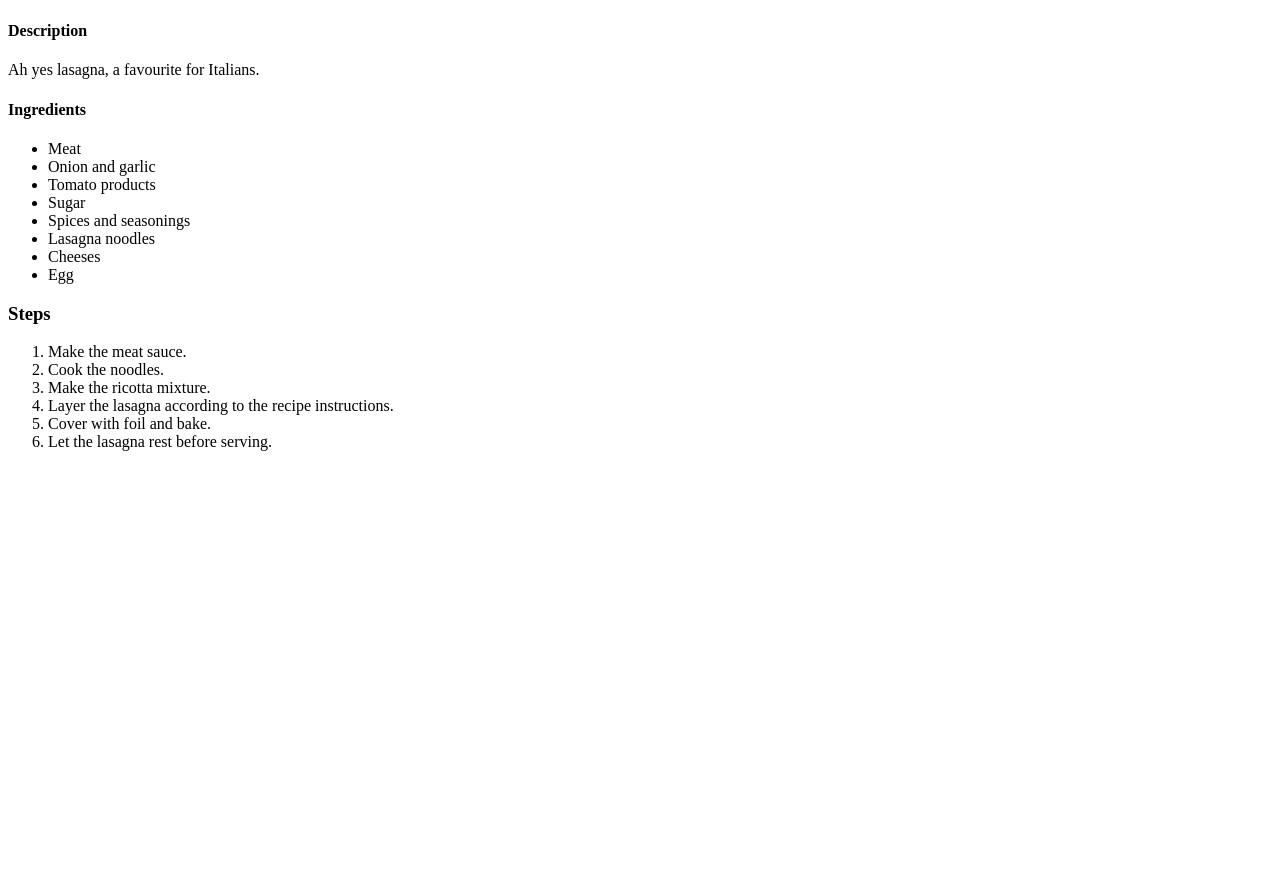
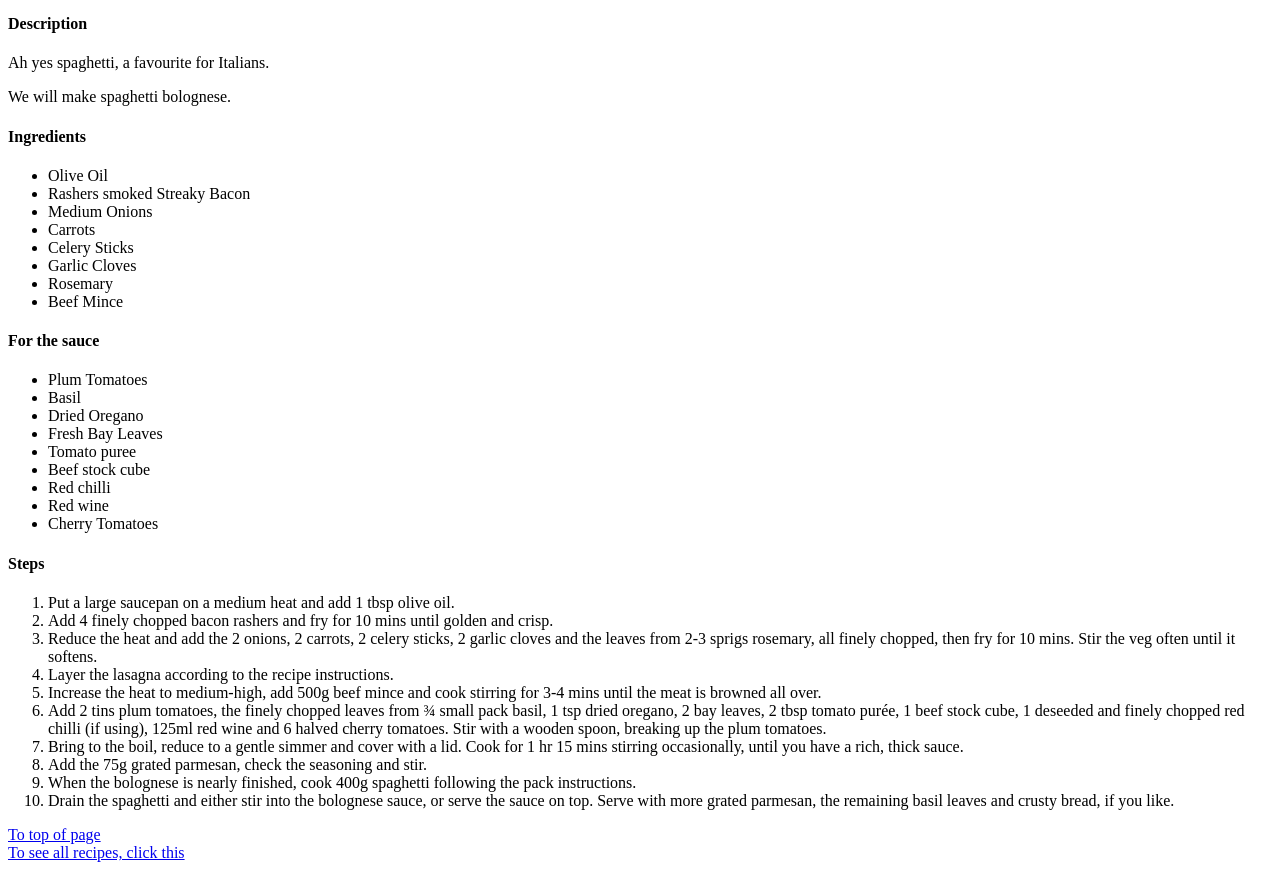
Before and after one commit to RisingToTheSky/odin-recipes, a plain HTML site: page recipes/spaghetti.html in a window 1280 px wide. Shown: the part 282-1152 px from the top of the page. Before the commit the page ends 800 px from the top, so only its background shows below. Drawn offline with Linux system fonts and the light colour scheme; files whose address does not match are found by name.

Commit message:
Add recipes for pizza and spaghetti
Added recipes, with structure as lasagna.

```diff
--- a/recipes/spaghetti.html
+++ b/recipes/spaghetti.html
@@ -3,33 +3,56 @@
 <head>
     <meta charset="UTF-8">
     <meta name="viewport" content="width=device-width, initial-scale=1.0">
-    <title>lasagna</title>
+    <title>Spaghetti</title>
 </head>
 <body>
-    <h1>Lasagna</h1>
-    <img src= "/home/risingtothesky/repos/odin-recipes/images/lasagna.jpg"  alt="finished lasagna">
+    <header id="header">
+        <h1>Spaghetti</h1>
+    </header>
+    <img src= "../images/spaghetti.png"  alt="finished lasagna">
     <h4>Description</h4>
-    <p>Ah yes lasagna, a favourite for Italians.</p>
+    <p>Ah yes spaghetti, a favourite for Italians.</p>
+    <p>We will make spaghetti bolognese.</p>
     <h4>Ingredients</h4>
     <ul>
-        <li>Meat</li>
-        <li>Onion and garlic</li>
-        <li>Tomato products</li>
-        <li>Sugar</li>
-        <li>Spices and seasonings</li>
-        <li>Lasagna noodles</li>
-        <li>Cheeses</li>
-        <li>Egg</li>
+        <li>Olive Oil</li>
+        <li>Rashers smoked Streaky Bacon</li>
+        <li>Medium Onions</li>
+        <li>Carrots</li>
+        <li>Celery Sticks</li>
+        <li>Garlic Cloves</li>
+        <li>Rosemary</li>
+        <li>Beef Mince</li>
     </ul>
-    <h3>Steps</h3>
+    <h4>For the sauce</h4>
+    <ul>
+        <li>Plum Tomatoes</li>
+        <li>Basil</li>
+        <li>Dried Oregano</li>
+        <li>Fresh Bay Leaves</li>
+        <li>Tomato puree</li>
+        <li>Beef stock cube</li>
+        <li>Red chilli</li>
+        <li>Red wine</li>
+        <li>Cherry Tomatoes</li>
+    </ul>
+
+    <h4>Steps</h4>
     <ol>
-        <li>Make the meat sauce.</li>
-        <li>Cook the noodles.</li>
-        <li>Make the ricotta mixture.</li>
+        <li>Put a large saucepan on a medium heat and add 1 tbsp olive oil.</li>
+        <li>Add 4 finely chopped bacon rashers and fry for 10 mins until golden and crisp.</li>
+        <li>Reduce the heat and add the 2 onions, 2 carrots, 2 celery sticks, 2 garlic cloves and the leaves from 2-3 sprigs rosemary, all finely chopped, then fry for 10 mins. Stir the veg often until it softens.</li>
         <li>Layer the lasagna according to the recipe instructions.</li>
-        <li>Cover with foil and bake.</li>
-        <li>Let the lasagna rest before serving.</li>
+        <li>Increase the heat to medium-high, add 500g beef mince and cook stirring for 3-4 mins until the meat is browned all over.</li>
+        <li>Add 2 tins plum tomatoes, the finely chopped leaves from ¾ small pack basil, 1 tsp dried oregano, 2 bay leaves, 2 tbsp tomato purée, 1 beef stock cube, 1 deseeded and finely chopped red chilli (if using), 125ml red wine and 6 halved cherry tomatoes. Stir with a wooden spoon, breaking up the plum tomatoes.</li>
+        <li>Bring to the boil, reduce to a gentle simmer and cover with a lid. Cook for 1 hr 15 mins stirring occasionally, until you have a rich, thick sauce.</li>
+        <li>Add the 75g grated parmesan, check the seasoning and stir.</li>
+        <li>When the bolognese is nearly finished, cook 400g spaghetti following the pack instructions.</li>
+        <li>Drain the spaghetti and either stir into the bolognese sauce, or serve the sauce on top. Serve with more grated parmesan, the remaining basil leaves and crusty bread, if you like.</li>
     </ol>
+
+    <a href="#header">To top of page</a><br>
+    <a href="../index.html">To see all recipes, click this</a>
 </body>
 
 </html>
```
Also changed, not shown: recipes/pizza.html (+22 -19 lines).
